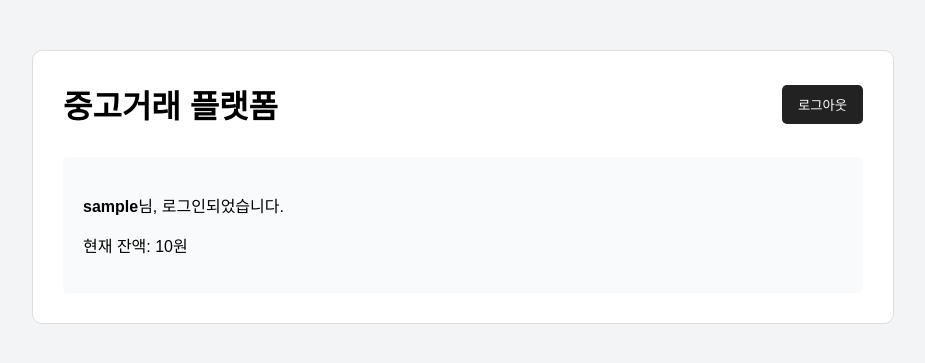
After one commit to seesky7267-stack/secure-coding, a Flask app: page /main in a window 1280 px wide. The commit adds this page. Shown: the top 363 px of the page, without its empty margins (177-1102 px from the left). Run offline with Flask 3, Linux system fonts and the light colour scheme; the visitor is signed in with stand-in values (Sample User, id 1); tables that the repository leaves empty hold one stand-in row (values such as "Sample post").

Commit message:
Implement login and logout

```diff
--- a/app.py
+++ b/app.py
@@ -1,9 +1,22 @@
-from flask import Flask, render_template, request, redirect, url_for
+import os
+
+from flask import (
+    Flask,
+    render_template,
+    request,
+    redirect,
+    url_for,
+    session
+)
 from flask_sqlalchemy import SQLAlchemy
-from werkzeug.security import generate_password_hash
+from werkzeug.security import generate_password_hash, check_password_hash
 
 app = Flask(__name__)
 
+app.config["SECRET_KEY"] = os.environ.get(
+    "SECRET_KEY",
+    "development-secret-key-change-this"
+)
 app.config["SQLALCHEMY_DATABASE_URI"] = "sqlite:///market.db"
 app.config["SQLALCHEMY_TRACK_MODIFICATIONS"] = False
 
@@ -12,22 +25,85 @@ db = SQLAlchemy(app)
 
 class User(db.Model):
     id = db.Column(db.Integer, primary_key=True)
-    username = db.Column(db.String(50), unique=True, nullable=False)
-    password_hash = db.Column(db.String(255), nullable=False)
-    balance = db.Column(db.Integer, nullable=False, default=1000000)
+    username = db.Column(
+        db.String(50),
+        unique=True,
+        nullable=False
+    )
+    password_hash = db.Column(
+        db.String(255),
+        nullable=False
+    )
+    balance = db.Column(
+        db.Integer,
+        nullable=False,
+        default=1000000
+    )
 
 
 @app.route("/")
 def index():
+    if "user_id" in session:
+        return redirect(url_for("main"))
+
     return render_template("login.html")
 
 
 @app.route("/login", methods=["POST"])
 def login():
-    username = request.form.get("username")
-    password = request.form.get("password")
+    username = request.form.get("username", "").strip()
+    password = request.form.get("password", "")
 
-    return f"로그인 기능은 다음 단계에서 구현합니다. 입력 아이디: {username}"
+    if not username or not password:
+        return render_template(
+            "login.html",
+            message="아이디와 비밀번호를 입력하세요."
+        )
+
+    user = User.query.filter_by(username=username).first()
+
+    if user is None:
+        return render_template(
+            "login.html",
+            message="아이디 또는 비밀번호가 올바르지 않습니다."
+        )
+
+    if not check_password_hash(user.password_hash, password):
+        return render_template(
+            "login.html",
+            message="아이디 또는 비밀번호가 올바르지 않습니다."
+        )
+
+    session.clear()
+    session["user_id"] = user.id
+
+    return redirect(url_for("main"))
+
+
+@app.route("/main")
+def main():
+    user_id = session.get("user_id")
+
+    if user_id is None:
+        return redirect(url_for("index"))
+
+    user = db.session.get(User, user_id)
+
+    if user is None:
+        session.clear()
+        return redirect(url_for("index"))
+
+    return render_template(
+        "main.html",
+        username=user.username,
+        balance=user.balance
+    )
+
+
+@app.route("/logout", methods=["POST"])
+def logout():
+    session.clear()
+    return redirect(url_for("index"))
 
 
 @app.route("/register", methods=["GET", "POST"])
@@ -37,7 +113,10 @@ def register():
 
     username = request.form.get("username", "").strip()
     password = request.form.get("password", "")
-    password_confirm = request.form.get("password_confirm", "")
+    password_confirm = request.form.get(
+        "password_confirm",
+        ""
+    )
 
     if not username or not password or not password_confirm:
         return render_template(
@@ -51,7 +130,9 @@ def register():
             message="비밀번호와 비밀번호 확인이 일치하지 않습니다."
         )
 
-    existing_user = User.query.filter_by(username=username).first()
+    existing_user = User.query.filter_by(
+        username=username
+    ).first()
 
     if existing_user:
         return render_template(
--- /dev/null
+++ b/templates/main.html
@@ -0,0 +1,70 @@
+<!DOCTYPE html>
+<html lang="ko">
+<head>
+    <meta charset="UTF-8">
+    <meta name="viewport" content="width=device-width, initial-scale=1.0">
+    <title>중고거래 플랫폼</title>
+
+    <style>
+        body {
+            margin: 0;
+            font-family: Arial, sans-serif;
+            background-color: #f3f4f6;
+        }
+
+        .container {
+            width: 800px;
+            margin: 50px auto;
+            padding: 30px;
+            background-color: white;
+            border: 1px solid #dddddd;
+            border-radius: 10px;
+        }
+
+        .top-menu {
+            display: flex;
+            justify-content: space-between;
+            align-items: center;
+        }
+
+        h1 {
+            margin: 0;
+        }
+
+        .logout-button {
+            padding: 10px 16px;
+            border: none;
+            border-radius: 5px;
+            background-color: #222222;
+            color: white;
+            cursor: pointer;
+        }
+
+        .welcome {
+            margin-top: 30px;
+            padding: 20px;
+            background-color: #f9fafb;
+            border-radius: 5px;
+        }
+    </style>
+</head>
+
+<body>
+    <div class="container">
+        <div class="top-menu">
+            <h1>중고거래 플랫폼</h1>
+
+            <form method="POST" action="/logout">
+                <button class="logout-button" type="submit">
+                    로그아웃
+                </button>
+            </form>
+        </div>
+
+        <div class="welcome">
+            <p><strong>{{ username }}</strong>님, 로그인되었습니다.</p>
+            <p>현재 잔액: {{ "{:,}".format(balance) }}원</p>
+        </div>
+    </div>
+</body>
+</html>
```
Also changed, not shown: templates/login.html (+15 -1 lines).
